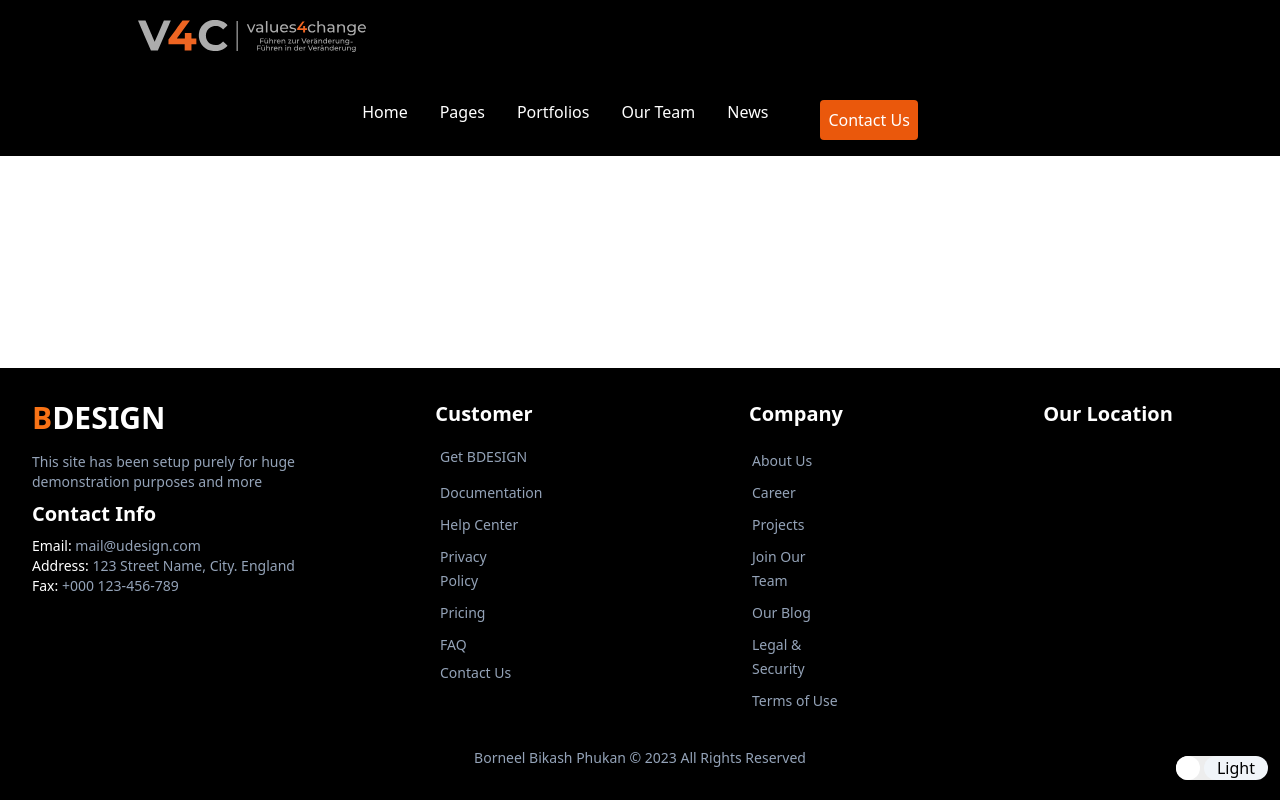
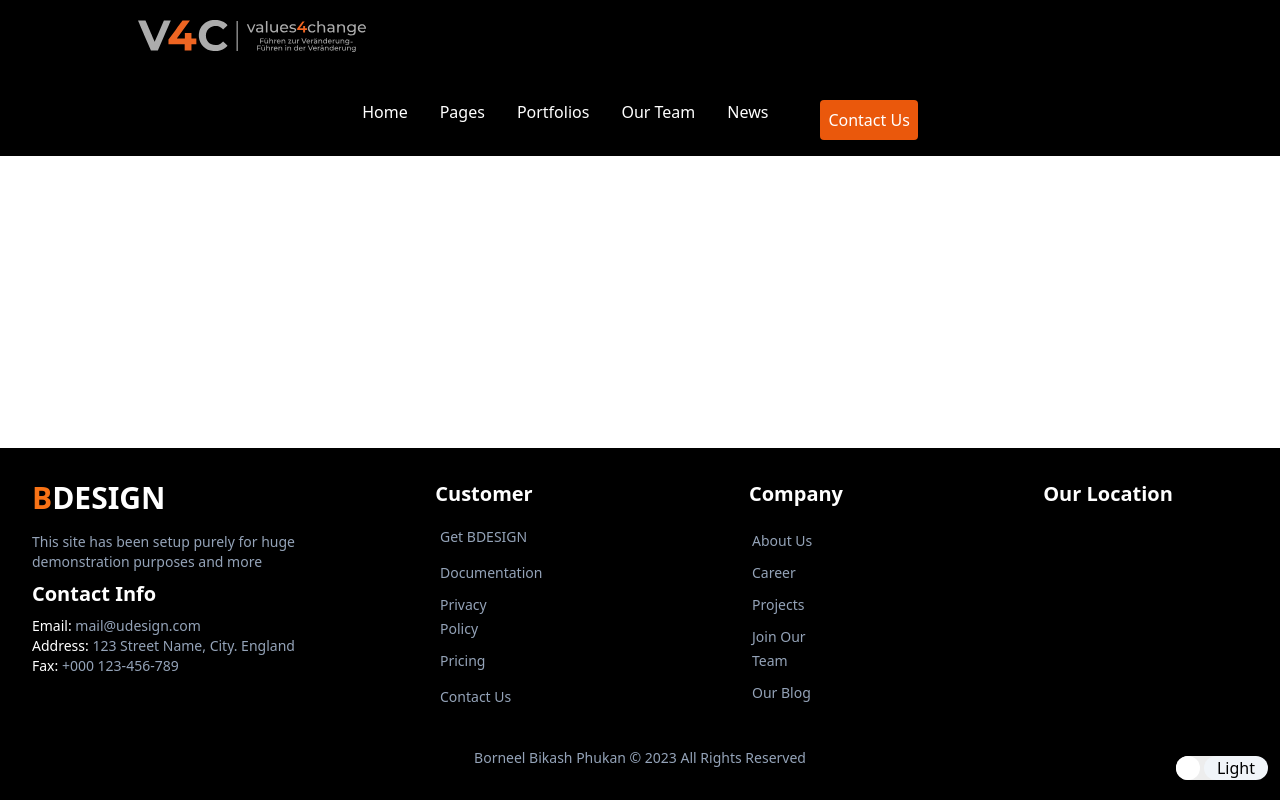
Before and after one commit to Bobchri/corporate-theme, a Next.js app: page / in a window 1280 px wide. Built offline with nearby package versions, Linux system fonts and the light colour scheme.

Commit message:
Footer updated

```diff
--- a/src/components/Footer.js
+++ b/src/components/Footer.js
@@ -55,14 +55,7 @@ const Footer = () => {
                 Documentation
               </Link>
             </li>
-            <li className="py-1">
-              <Link
-                className="text-sm text-slate-400 hover:text-orange-500"
-                href="#"
-              >
-                Help Center
-              </Link>
-            </li>
+
             <li className="py-1">
               <Link
                 className="text-sm text-slate-400 hover:text-orange-500"
@@ -80,12 +73,6 @@ const Footer = () => {
               </Link>
             </li>
             <li className="py-1">
-              <Link
-                className="text-sm text-slate-400 hover:text-orange-500"
-                href="#"
-              >
-                FAQ
-              </Link>
               <li className="py-1">
                 <Link
                   className="text-sm text-slate-400 hover:text-orange-500"
@@ -143,22 +130,6 @@ const Footer = () => {
                 Our Blog
               </Link>
             </li>
-            <li className="py-1">
-              <Link
-                className="text-sm text-slate-400 hover:text-orange-500"
-                href="#"
-              >
-                Legal & Security
-              </Link>
-            </li>
-            <li className="py-1">
-              <Link
-                className="text-sm text-slate-400 hover:text-orange-500"
-                href="#"
-              >
-                Terms of Use
-              </Link>
-            </li>
           </ul>
         </div>
 
```
